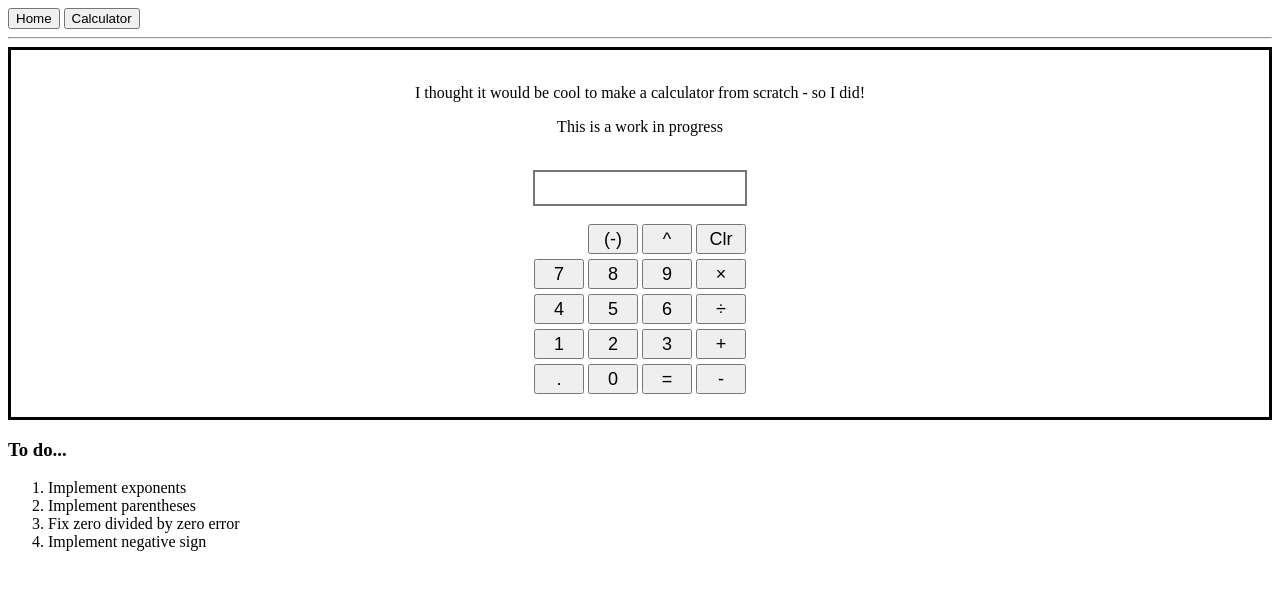
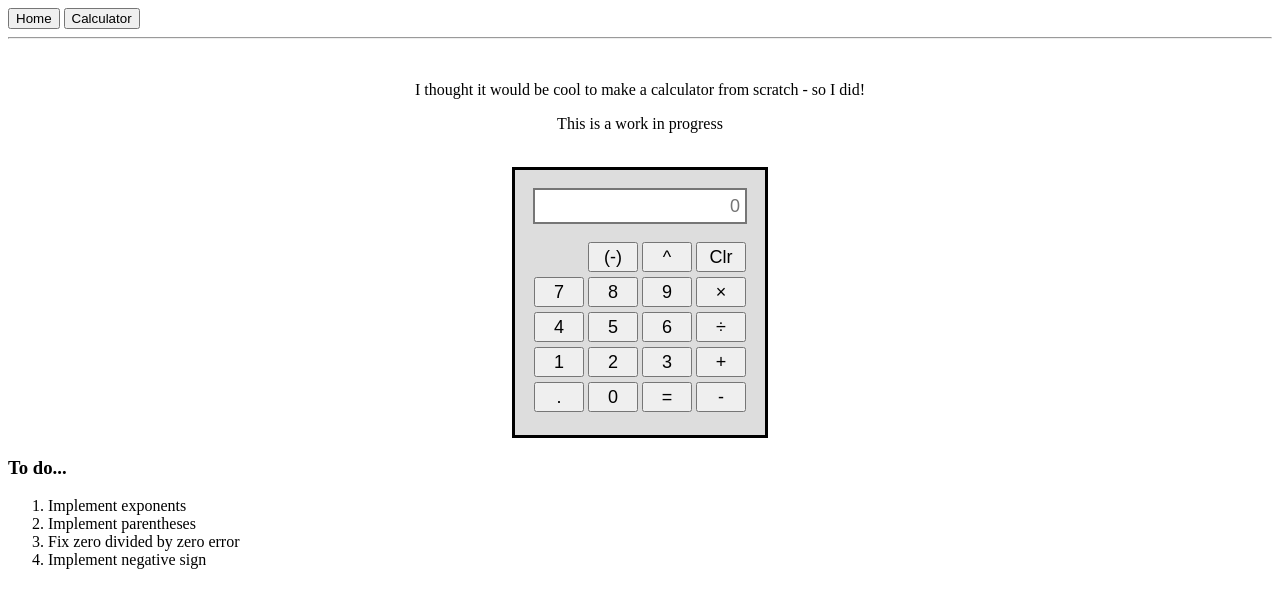
Before and after one commit to IsaacYocum/Isaacs-Site, a plain HTML site: page calculator.html in a window 1280 px wide. Drawn offline with Linux system fonts and the light colour scheme.

Commit message:
Made the calculator slightly more attractive.

```diff
--- a/calculator.html
+++ b/calculator.html
@@ -12,15 +12,17 @@
       <button onclick="location.href='calculator.html'" type="button">Calculator</button>
     </div>
     <hr>
+    <div>
+    </br>
+    <center><p>I thought it would be cool to make a calculator from scratch - so I did!</p></center>
+    <center><p>This is a work in progress</p></center>
+    </br>
+    <div class="calcWrapper">
     <div class="calculator">
     </br>
-    <p>I thought it would be cool to make a calculator from scratch - so I did!</p>
-    <p>This is a work in progress</p>
-    </br>
-    <div class="calcWrapper">
       <div class="row">
         <div class="row">
-          <input type="text" id="calcOutput" readonly></input>
+          <input type="text" id="calcOutput" placeholder="0" readonly></input>
         </div>
       </br>
         <div class="column columnLeft">
@@ -70,6 +72,7 @@
     </div>
   </div>
 </div>
+</div>
     <h3>To do...</h3>
     <ol>
       <li>Implement exponents</li>
--- a/scripts/calculator.js
+++ b/scripts/calculator.js
@@ -1,11 +1,5 @@
 //All the functionality of a Calculator
 //Author: Isaac Yocum
-
-//Plan
-//Step 1: Get first number
-//Step 2: Get operator
-//Step 3: Get second number
-//Step 4: Show result, allow result to continue if wanted
 
 //Global variables to keep track of the Numbers
 var firstNum = "";
--- a/style.css
+++ b/style.css
@@ -1,10 +1,5 @@
 .inline {
   display: inline;
-}
-
-.calculator {
-  border-style: solid;
-  text-align: center;
 }
 
 .calcButton {
@@ -38,9 +33,14 @@ input {
 }
 
 .calcWrapper {
-  width: auto;
   text-align: center;
-      margin: 0 auto;
+}
+
+.calculator {
+  width: 250px;
+  margin: 0 auto;
+  border-style: solid;
+  background-color: #dddddd;
 }
 
 .row:after {
```
